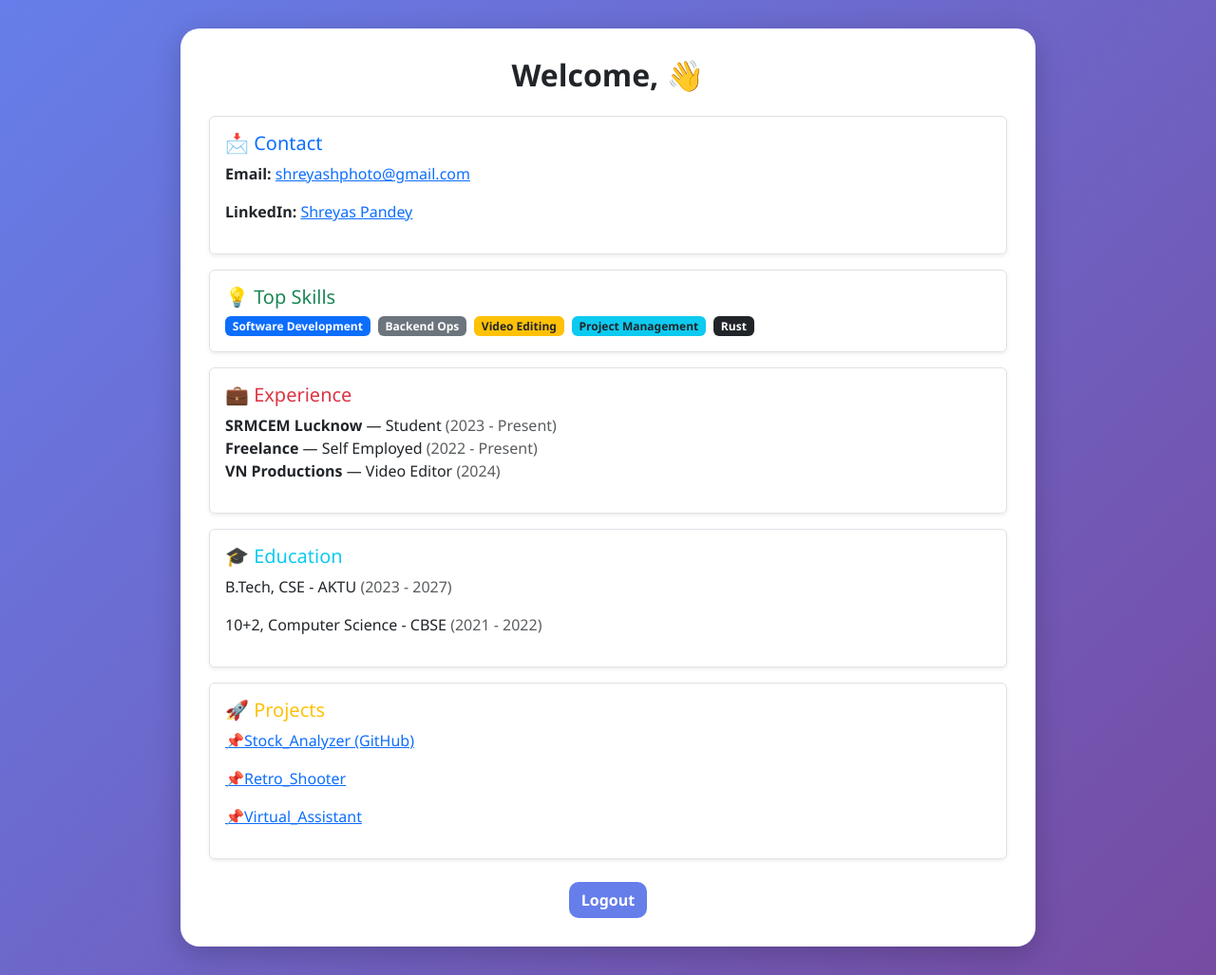
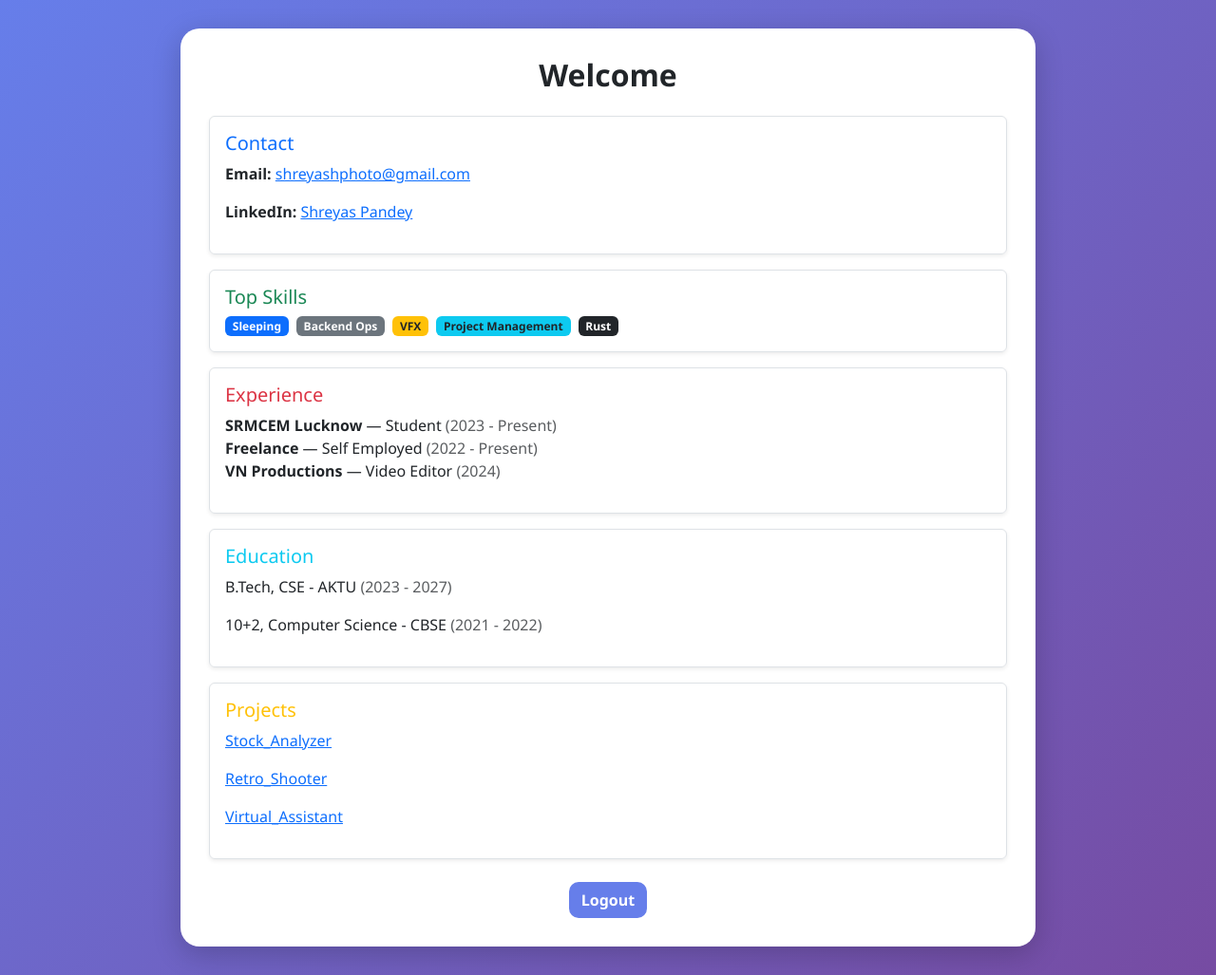
Before and after one commit to shreyaspandey2809/Internship, a Django app: page /user/ in a window 1280 px wide. Shown: the whole page at 95% size. Run offline with Django 5.2, Linux system fonts and the light colour scheme.

Commit message:
resume changes

```diff
--- a/accounts/templates/base.html
+++ b/accounts/templates/base.html
@@ -12,7 +12,6 @@
       margin: 0;
     }
 
-    /* Default auth layout */
     .auth-body {
       height: 100vh;
       display: flex;
@@ -32,7 +31,10 @@
       transition: transform 0.6s cubic-bezier(0.25, 1.25, 0.5, 1),
                   opacity 0.6s ease;
     }
-
+    .card-box.scale-up:hover{
+      transform: scale(1.05);
+      transition: transform 0.3s ease;
+    }
     .card-box.scale-up {
       transform: scale(1);
       opacity: 1;
@@ -43,7 +45,6 @@
       opacity: 0;
     }
 
-    /* Dashboard layout */
     .dashboard-body {
       min-height: 100vh;
       overflow-y: auto;
--- a/accounts/templates/dashboard.html
+++ b/accounts/templates/dashboard.html
@@ -6,29 +6,29 @@
 {% block layout %}
 <div class="dashboard-container">
   <div class="text-center mb-4">
-    <h2 class="fw-bold">Welcome, {{ request.user.username }} 👋</h2>
+    <h2 class="fw-bold">Welcome</h2>
   </div>
 
   <div class="mb-3 p-3 border rounded shadow-sm">
-    <h5 class="text-primary">📩 Contact</h5>
+    <h5 class="text-primary">Contact</h5>
     <p><b>Email:</b> <a href="mailto:shreyashphoto@gmail.com">shreyashphoto@gmail.com</a></p>
     <p><b>LinkedIn:</b> <a href="https://www.linkedin.com/in/shreyas-pandey-4b9984266" target="_blank">
       Shreyas Pandey</a></p>
   </div>
 
   <div class="mb-3 p-3 border rounded shadow-sm">
-    <h5 class="text-success">💡 Top Skills</h5>
+    <h5 class="text-success">Top Skills</h5>
     <div class="d-flex flex-wrap gap-2">
-      <span class="badge bg-primary">Software Development</span>
+      <span class="badge bg-primary">Sleeping</span>
       <span class="badge bg-secondary">Backend Ops</span>
-      <span class="badge bg-warning text-dark">Video Editing</span>
+      <span class="badge bg-warning text-dark">VFX</span>
       <span class="badge bg-info text-dark">Project Management</span>
       <span class="badge bg-dark">Rust</span>
     </div>
   </div>
 
   <div class="mb-3 p-3 border rounded shadow-sm">
-    <h5 class="text-danger">💼 Experience</h5>
+    <h5 class="text-danger">Experience</h5>
     <ul class="list-unstyled">
       <li><b>SRMCEM Lucknow</b> — Student <span class="text-muted">(2023 - Present)</span></li>
       <li><b>Freelance</b> — Self Employed <span class="text-muted">(2022 - Present)</span></li>
@@ -37,16 +37,16 @@
   </div>
 
   <div class="mb-3 p-3 border rounded shadow-sm">
-    <h5 class="text-info">🎓 Education</h5>
+    <h5 class="text-info">Education</h5>
     <p>B.Tech, CSE - AKTU <span class="text-muted">(2023 - 2027)</span></p>
     <p>10+2, Computer Science - CBSE <span class="text-muted">(2021 - 2022)</span></p>
   </div>
 
   <div class="mb-3 p-3 border rounded shadow-sm">
-    <h5 class="text-warning">🚀 Projects</h5>
-    <p><a href="https://github.com/shreyaspandey2809/Stock-Analyzer" target="_blank">📌Stock_Analyzer (GitHub)</a></p>
-    <p><a href="https://github.com/shreyaspandey2809/Retro_Shooter" target="_blank">📌Retro_Shooter</a></p>
-    <p><a href="https://github.com/shreyaspandey2809/Virtual-Assistant" target="_blank">📌Virtual_Assistant</a></p>
+    <h5 class="text-warning">Projects</h5>
+    <p><a href="https://github.com/shreyaspandey2809/Stock-Analyzer" target="_blank">Stock_Analyzer</a></p>
+    <p><a href="https://github.com/shreyaspandey2809/Retro_Shooter" target="_blank">Retro_Shooter</a></p>
+    <p><a href="https://github.com/shreyaspandey2809/Virtual-Assistant" target="_blank">Virtual_Assistant</a></p>
   </div>
 
   <div class="text-center mt-4">
--- a/accounts/templates/accounts/login.html
+++ b/accounts/templates/login.html
@@ -12,7 +12,9 @@
     <label for="password" class="form-label">Password</label>
     <input type="password" class="form-control" id="password" name="password" required>
   </div>
+  <div class = "text-center">
   <button type="submit" class="btn btn-custom">Login</button>
+  </div>
 </form>
 <div class="extra-links">
   <p><a href="{% url 'forgot_password' %}">Forgot Password?</a></p>
--- a/accounts/urls.py
+++ b/accounts/urls.py
@@ -1,14 +1,11 @@
 from django.urls import path
-from . import views
-from .views import *
-from django.urls import path, include
-from django.shortcuts import render
-
+from .views import login_view, register_view, dashboard, forgot_password
+from django.contrib.auth.views import LogoutView
 
 urlpatterns = [
     path('login/', login_view, name='login'),
     path('register/', register_view, name='register'),
-    path('user/', dashboard , name = 'dashboard'),
+    path('user/', dashboard, name='dashboard'),
+    path('forgot-password/', forgot_password, name='forgot_password'),
     path('', login_view, name='home'),
-    path('forgot-password/', forgot_password, name='forgot_password'),
 ]
--- a/accounts/views.py
+++ b/accounts/views.py
@@ -2,8 +2,8 @@
 from django.contrib.auth import authenticate, login
 from django.contrib.auth.models import User
 from django.contrib import messages
+from django.contrib.auth.decorators import login_required
 
-ALLOWED_USERS = []
 
 def login_view(request):
     if request.method == "POST":
@@ -11,26 +11,31 @@
         password = request.POST.get("password")
         user = authenticate(request, username=username, password=password)
 
-        if user is not None and user.username in ALLOWED_USERS:
+        if user is not None:
             login(request, user)
-            return redirect("/user/")
+            return redirect("dashboard")  # ✅ Always send to dashboard
         else:
-            return render(request, "accounts/login.html", {"error": "Invalid credentials or not allowed"})
+            return render(request, "login.html", {"error": "Invalid credentials"})
 
-    return render(request, "accounts/login.html")
+    return render(request, "login.html")
+
 
 def register_view(request):
-    if request.method == 'POST':
-        username = request.POST['username']
-        password = request.POST['password']
-        email = request.POST['email']
+    if request.method == "POST":
+        username = request.POST["username"]
+        password = request.POST["password"]
+        email = request.POST["email"]
 
-        # create new user
+        if User.objects.filter(username=username).exists():
+            messages.error(request, "Username already taken.")
+            return redirect("register")
+
         user = User.objects.create_user(username=username, password=password, email=email)
-        login(request, user)  # auto login after registration
-        return redirect('/')  # redirect to homepage or dashboard
+        login(request, user)
+        return redirect("dashboard")
 
-    return render(request, 'register.html')
+    return render(request, "register.html")
+
 
 def forgot_password(request):
     if request.method == "POST":
--- a/shreyas/settings.py
+++ b/shreyas/settings.py
@@ -48,6 +48,7 @@
     'django.contrib.auth.middleware.AuthenticationMiddleware',
     'django.contrib.messages.middleware.MessageMiddleware',
     'django.middleware.clickjacking.XFrameOptionsMiddleware',
+    'django.contrib.auth.middleware.AuthenticationMiddleware',
 ]
 
 ROOT_URLCONF = 'shreyas.urls'
```
